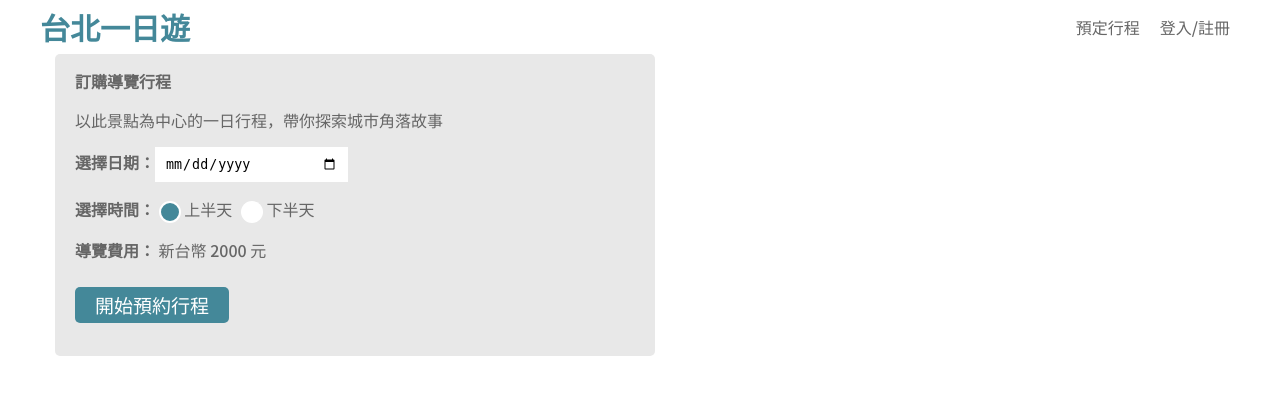
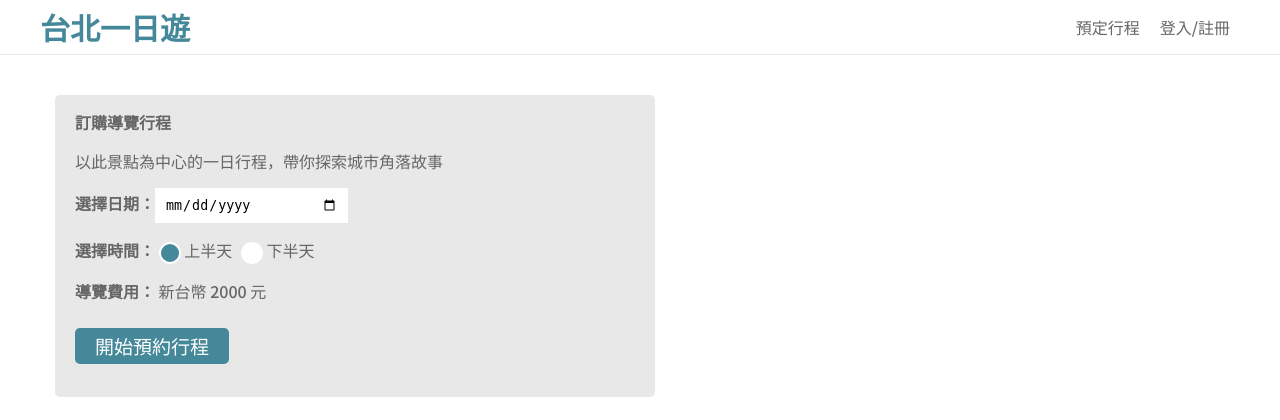
Before and after one commit to nihclil/taipei-day-trip, a Flask app: page /attraction/1 in a window 1280 px wide. Shown: the top 420 px of the page. Run offline with Flask 3, Linux system fonts and the light colour scheme.

Commit message:
add border and margin on header

```diff
--- a/static/attraction.css
+++ b/static/attraction.css
@@ -14,6 +14,8 @@
 header {
   display: flex;
   height: 54px;
+  border-bottom: 1px solid #e8e8e8;
+  margin-bottom: 40px;
 }
 
 .header-nav {
```
